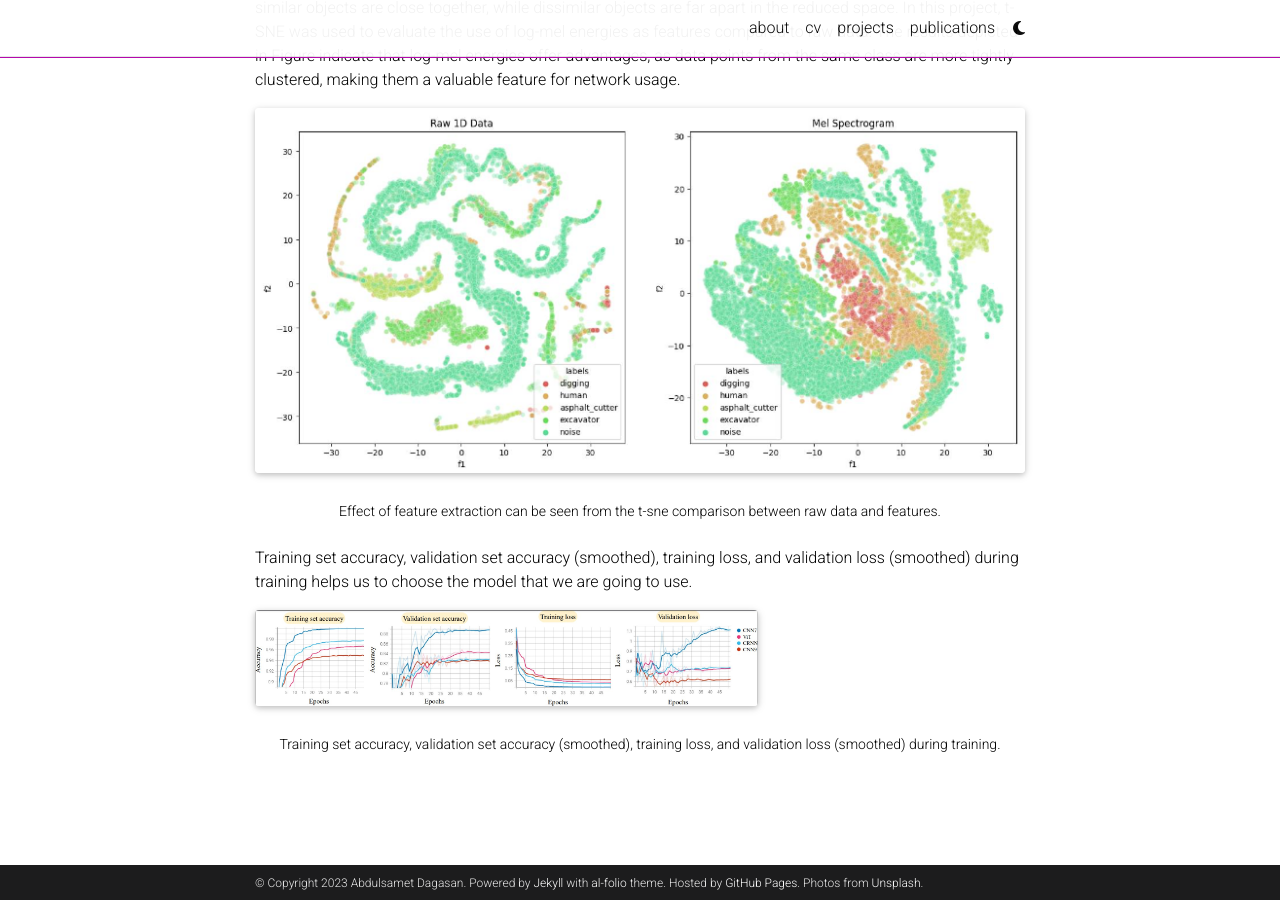
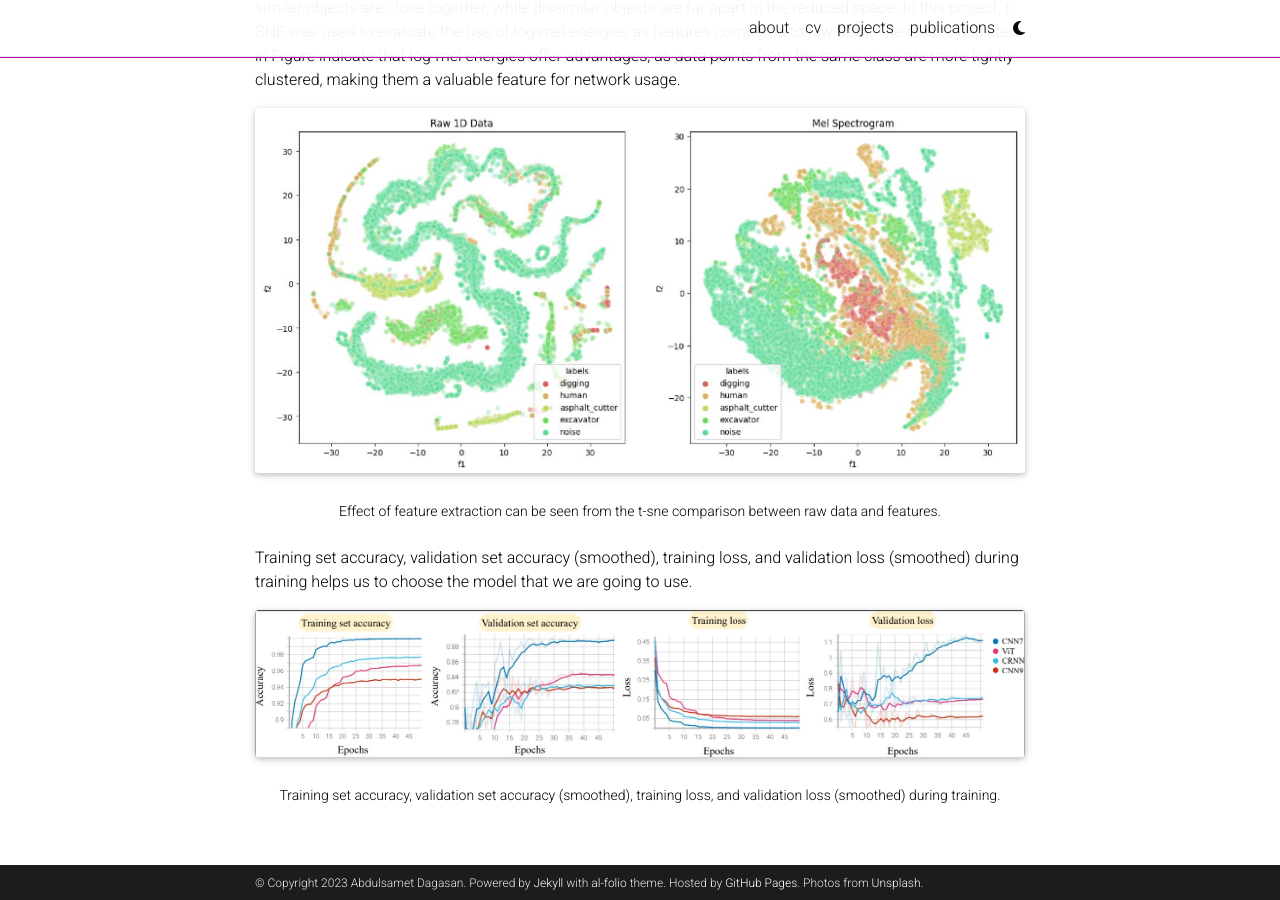
Before and after one commit to sametdagasan/sametdagasan.github.io, a Jekyll site: the page built from _projects/2_project.md, in a window 1280 px wide and 900 px high, scrolled down 1388 px. Built offline with Jekyll 4.4.1, drawn with Linux system fonts in a browser that asks for light colours; full-size pictures stand in for the smaller copies a plugin makes; comment, search, counter and statistics services are not loaded; a style sheet for code colours, icons or effects is not loaded.

Commit message:
figures of project 3

```diff
--- a/_projects/2_project.md
+++ b/_projects/2_project.md
@@ -21,7 +21,7 @@
 
 The Mel scale is designed to replicate the way the human ear processes sound, as studies have revealed that our perception of frequencies is not linear. In our examination of the data, we observed that the distribution of frequencies related to the activities in the DAS system is also non-linear. Consequently, rather than utilizing traditional spectrograms, we opted to employ log-mel energies, which represent the logarithmic values of the mel spectrogram.
 
-<div class="row">
+<div class="row justify-content-sm-center">
     <div class="col-sm mt-3 mt-md-0">
         {% include figure.html path="assets/img/spectrogram.png" title="example image" class="img-fluid rounded z-depth-1" %}
     </div>
@@ -43,8 +43,8 @@
 
 Training set accuracy, validation set accuracy (smoothed), training loss, and validation loss (smoothed) during training helps us to choose the model that we are going to use.
 
-<div class="row">
-    <div class="col-sm-8 mt-3 mt-md-0">
+<div class="row justify-content-sm-center">
+    <div class="col-sm mt-3 mt-md-0">
         {% include figure.html path="assets/img/learning.jpg" title="example image" class="img-fluid rounded z-depth-1" %}
     </div>
 </div>
```
